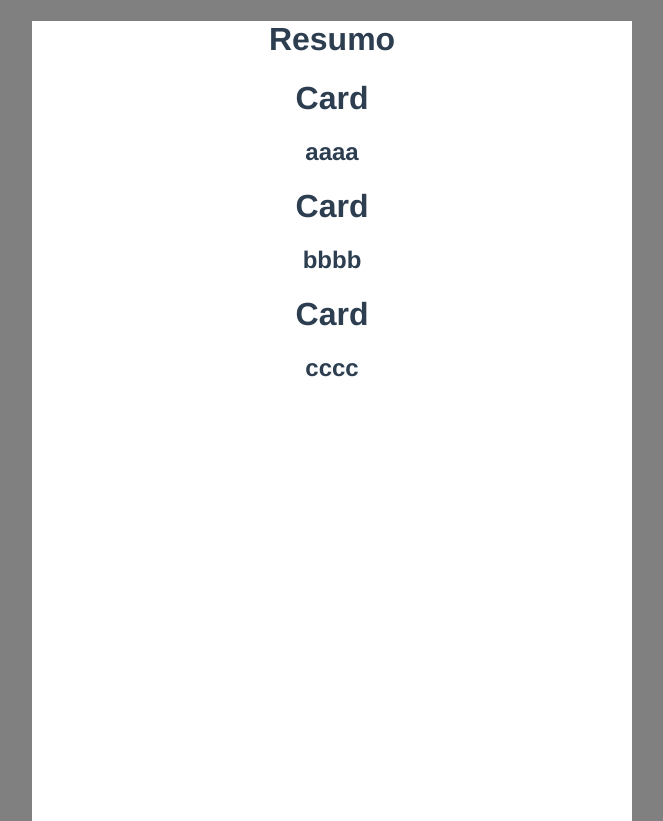
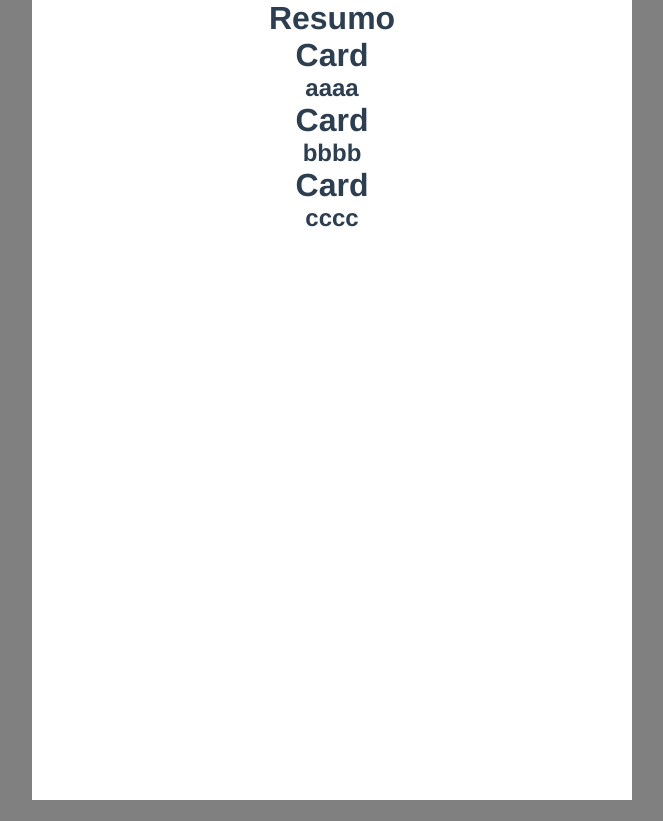
Before and after one commit to AppCivico/eleitometro, a Vue app: page / in a window 1280 px wide. Shown: the whole page, without its empty margins (308-971 px from the left). After the commit the page ends 800 px from the top, so only its background shows below. Built offline with nearby package versions, Linux system fonts and the light colour scheme; no server answers.

Commit message:
Reset CSS

```diff
--- a/src/App.vue
+++ b/src/App.vue
@@ -5,13 +5,18 @@
 </template>
 
 <style lang="scss">
+* {
+  box-sizing: border-box;
+  margin: 0;
+  padding: 0;
+}
+
 html {
   height: 100%;
 }
 
 body {
   background: grey;
-  margin: 0;
   height: 100%;
 }
 
```
